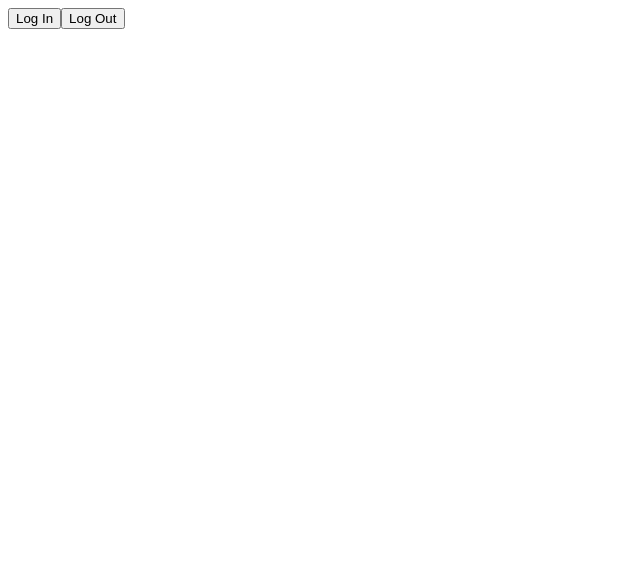
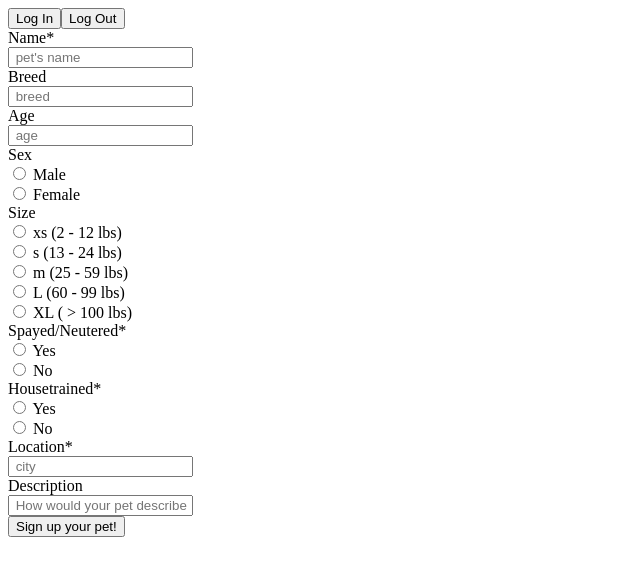
Before and after one commit to miaju/pawsome-pals, a React (Create React App) app: page / in a window 1280 px wide. Shown: the top 576 px of the page, without its empty margins (0-640 px from the left). Built offline with nearby package versions, Linux system fonts and the light colour scheme; no server answers.

Commit message:
Create pet profile form using custom hook

```diff
--- a/src/App.js
+++ b/src/App.js
@@ -2,6 +2,7 @@ import './App.css';
 import LoginButton from 'components/LoginButton';
 import LogoutButton from 'components/LogoutButton';
 import Profile from 'components/Profile';
+import Form from 'components/Form';
 
 function App() {
   return (
@@ -10,6 +11,7 @@ function App() {
     <LoginButton/>
     <LogoutButton/>
     <Profile/>
+    <Form/>
     </div>
 
   );
--- /dev/null
+++ b/src/components/Form.js
@@ -0,0 +1,84 @@
+import { useState, React } from "react";
+
+export default function Form(props) {
+  function useControlledInput(initial) {
+    const [value, setValue] = useState(initial);
+
+    return {
+      value,
+      onClick: (event) => setValue(event.target.value),
+      onChange: (event) => setValue(event.target.value)
+    };
+  }
+
+  const name = useControlledInput("");
+  const breed = useControlledInput("");
+  const age = useControlledInput("");
+  const sex = useControlledInput("");
+  const size = useControlledInput("");
+  const housetrained = useControlledInput("");
+  const fixed = useControlledInput("");
+  const location = useControlledInput("");
+  const description = useControlledInput("");
+
+  function onSubmit (e) {
+    e.preventDefault();
+
+    const newProfile = {
+      name,
+      breed,
+      age,
+      sex,
+      size,
+      housetrained,
+      fixed,
+      location,
+      description
+    }
+    // console.log(newProfile)
+  }
+
+
+  return (
+    <div className="container">
+    <form className="new-profile" onSubmit={onSubmit} autoComplete="off">
+
+    <label htmlFor="name">Name*</label><br/>
+      <input {...name} id="name" placeholder=" pet's name" required /><br/>
+
+    <label htmlFor="breed">Breed</label><br/>
+      <input {...breed} id="breed" placeholder=" breed" /><br/>
+
+    <label htmlFor="age">Age</label><br />
+      <input {...age} id="age" placeholder=" age" /><br/>
+
+    <label htmlFor="sex">Sex</label><br />
+      <input {...sex} value="Male" type="radio" name="sex" id="sex" /> Male<br/>
+      <input {...sex} value="Female" type="radio" name="sex" id="sex" /> Female<br/>
+
+    <label htmlFor="size">Size</label><br />
+      <input {...size} value="xs (2 - 12 lbs)" type="radio" name="size" id="size" /> xs (2 - 12 lbs)<br/>
+      <input {...size} value="s (13 - 24 lbs)" type="radio" name="size" id="size" /> s (13 - 24 lbs)<br/>
+      <input {...size} value="m (25 - 59 lbs)" type="radio" name="size" id="size" /> m (25 - 59 lbs)<br/>
+      <input {...size} value="L (60 - 99 lbs)" type="radio" name="size" id="size" /> L (60 - 99 lbs)<br/>
+      <input {...size} value="XL (over 100 lbs)" type="radio" name="size" id="size" /> XL ( > 100 lbs)<br/>
+
+    <label htmlFor="fixed">Spayed/Neutered*</label><br />
+      <input {...fixed} value="Yes" type="radio" name="fixed" id="fixed" required /> Yes<br/>
+      <input {...fixed} value="No" type="radio" name="fixed" id="fixed" /> No<br/>
+
+    <label htmlFor="trained">Housetrained*</label><br />
+      <input {...housetrained} value="Yes" type="radio" name="trained" id="trained" required /> Yes<br/>
+      <input {...housetrained} value="No" type="radio" name="trained" id="trained" /> No<br/>
+
+    <label htmlFor="location">Location*</label><br />
+      <input {...location} id="location" placeholder=" city" required /><br/>
+
+    <label htmlFor="description">Description</label><br />
+      <input {...description} id="description" placeholder=" How would your pet describe theirself?" /><br/>
+
+      <button type="submit">Sign up your pet!</button>
+    </form>
+    </div>
+  );
+}
```
